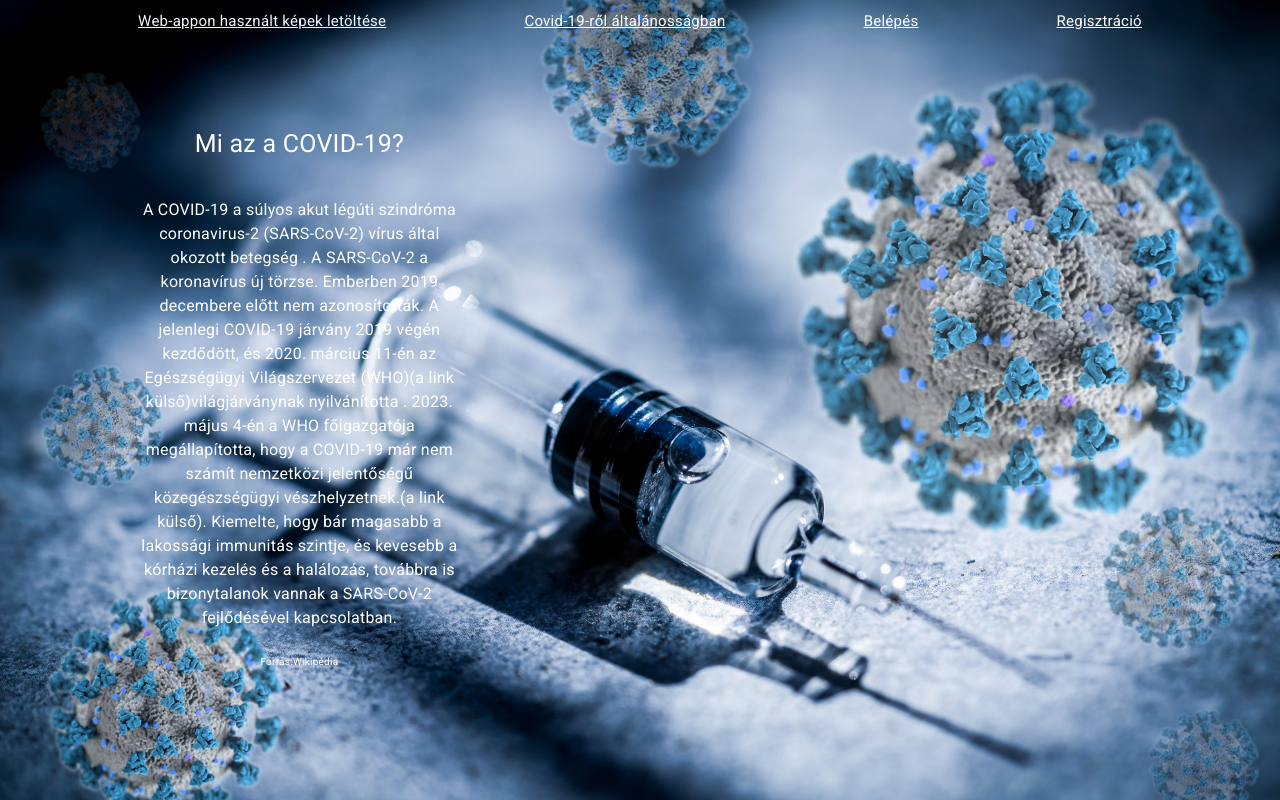
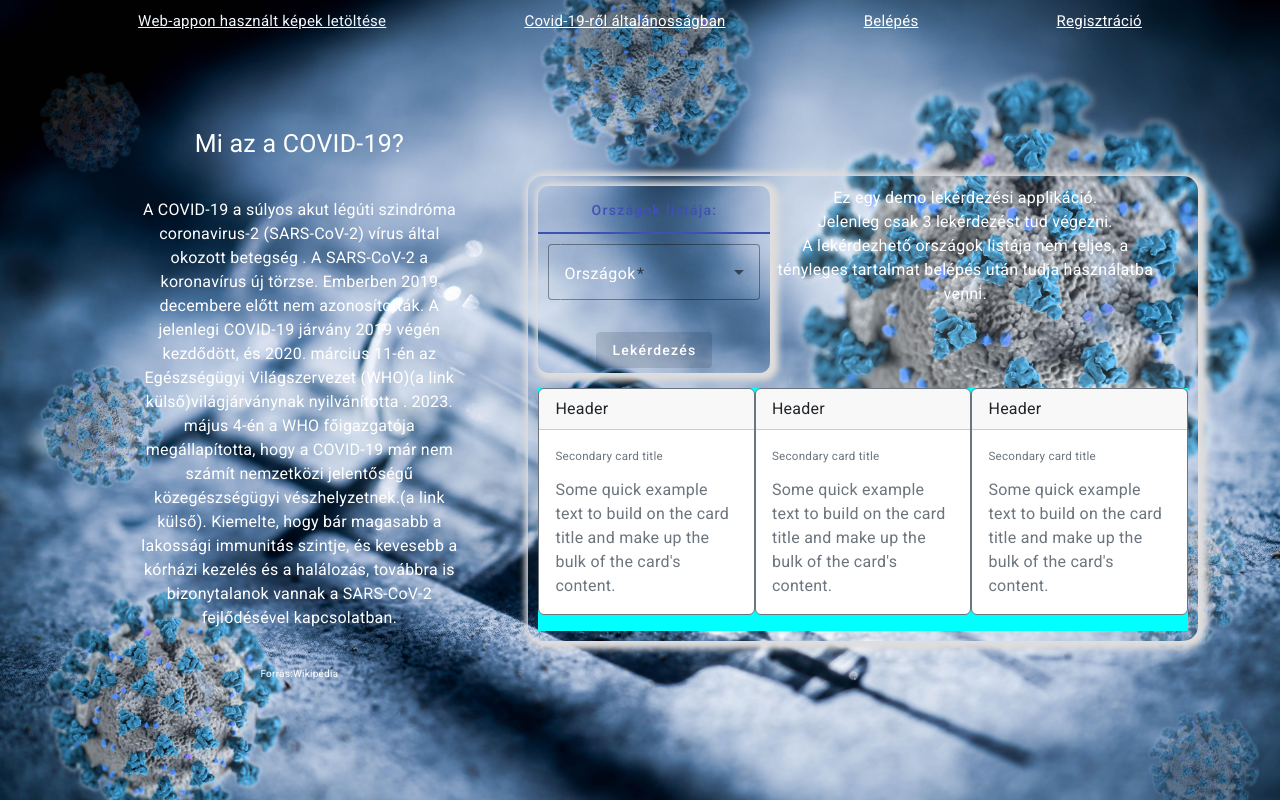
Before and after one commit to Tkaroly84/angular-vizsga, an Angular app: page / in a window 1280 px wide. Built offline with nearby package versions, Linux system fonts and the light colour scheme.

Commit message:
version 1.6

```diff
--- /dev/null
+++ b/src/app/landing-page/demo-lekerdezes/demo-lekerdezes.component.html
@@ -0,0 +1,28 @@
+<form [formGroup]="newSearch" (ngSubmit)="search()" class="form">
+
+    <mat-tab-group >
+      <mat-tab label="Országok listája:">
+        <mat-form-field appearance="outline">
+          <mat-label  style="color: white;">Országok</mat-label>
+          <mat-select formControlName="country" required>
+            @for (country of countries; track country) {
+            <mat-option [value]="country.value">{{country.viewValue}}</mat-option>
+            }
+          </mat-select>
+          @if (newSearch.hasError('required')) {
+          <mat-error>Please choose an animal</mat-error>
+          }
+        </mat-form-field>
+      </mat-tab>
+    </mat-tab-group>
+
+    <mat-card-actions>
+      <button type="submit" mat-raised-button color="primary" [disabled]="newSearch.invalid || this.lekerdezesService.isLoading()">
+      @if (this.lekerdezesService.isLoading()){
+          <mat-spinner color="primary" [diameter]="20" />
+      }@else {
+        Lekérdezés
+      }</button>
+    </mat-card-actions>
+
+  </form>
--- /dev/null
+++ b/src/app/landing-page/demo-lekerdezes/demo-lekerdezes.component.scss
@@ -0,0 +1,14 @@
+.form {
+    height: fit-content;
+    box-shadow: 3px 2px 6px 6px rgb(223, 221, 221);
+    border-radius: 10px;
+    width: 100%;
+    mat-form-field {
+        padding: 10px;
+    }
+    button{
+        margin-left: 25%;
+        margin-bottom: 5px;
+        color: white;
+    }
+    }
--- /dev/null
+++ b/src/app/landing-page/demo-lekerdezes/demo-lekerdezes.component.ts
@@ -0,0 +1,50 @@
+import { Component } from '@angular/core';
+import { FormControl, FormGroup, FormsModule, ReactiveFormsModule, Validators } from '@angular/forms';
+import { MatButtonModule } from '@angular/material/button';
+import { MatCardModule } from '@angular/material/card';
+import { MatFormFieldModule } from '@angular/material/form-field';
+import { MatInputModule } from '@angular/material/input';
+import { MatProgressSpinner } from '@angular/material/progress-spinner';
+import { MatSelectModule } from '@angular/material/select';
+import { MatTabsModule } from '@angular/material/tabs';
+import { RouterLink } from '@angular/router';
+import { LekerdezesService } from '../../home/lekerdezes.service';
+import { Country } from '../../models/country.model';
+
+@Component({
+  selector: 'app-demo-lekerdezes',
+  standalone: true,
+  imports: [MatProgressSpinner, MatTabsModule, MatFormFieldModule, MatSelectModule, MatInputModule, FormsModule, MatCardModule, MatButtonModule, ReactiveFormsModule, RouterLink],
+  templateUrl: './demo-lekerdezes.component.html',
+  styleUrl: './demo-lekerdezes.component.scss'
+})
+export class DemoLekerdezesComponent {
+
+  countries: Country[] = [
+    { value: 'Hungary', viewValue: 'Magyarország' },
+    { value: 'France', viewValue: 'Franciaország' },
+    { value: 'Slovakia', viewValue: 'Szlovákia' },
+    { value: 'Slovenia', viewValue: 'Szlovénia' },
+    { value: 'Austria', viewValue: 'Ausztria' },
+    { value: 'Romania', viewValue: 'Románia' },
+  ];
+
+  newSearch = new FormGroup({
+    country: new FormControl<string>('', [Validators.required]),
+  })
+
+
+  constructor(
+    protected readonly lekerdezesService: LekerdezesService
+  ) { }
+
+  search() {
+
+    const valasztottOrszag = this.newSearch.get('country')?.value ?? '';
+    this.lekerdezesService.search(valasztottOrszag);
+
+    this.newSearch.reset()
+  }
+
+
+}
--- a/src/app/landing-page/landing2/landing2.component.html
+++ b/src/app/landing-page/landing2/landing2.component.html
@@ -19,8 +19,45 @@
         2023. május 4-én a WHO főigazgatója megállapította, hogy a COVID-19 már nem számít nemzetközi jelentőségű
         közegészségügyi vészhelyzetnek.(a link külső). Kiemelte, hogy bár magasabb a lakossági immunitás szintje, és
         kevesebb a kórházi kezelés és a halálozás, továbbra is bizonytalanok vannak a SARS-CoV-2 fejlődésével
-                kapcsolatban. <br><br><p style="font-size: 10px;">Forrás:Wikipédia</p>
-            </p>
+        kapcsolatban. <br><br>
+      <p style="font-size: 10px;">Forrás:Wikipédia</p>
+    </div>
+
+    <div class="demo-lekerdezes">
+
+      <div style="display: flex;">
+
+        <app-demo-lekerdezes />
+
+        <div class="demo-lekerdezes-leiras">
+          <p>Ez egy demo lekérdezési applikáció. <br>
+            Jelenleg csak 3 lekérdezést tud végezni. <br> A lekérdezhető országok listája nem teljes, a tényleges tartalmat
+            belépés után tudja használatba venni.</p>
+        </div>
+
+      </div>
+      <div class="demo-list">
+        <app-list-demo />
       </div>
     </div>
+
+    <!--     Carousel
+
+            <div id="carouselExampleSlidesOnly" class="carousel slide" data-ride="carousel">
+            <div class="carousel-inner">
+              <div class="carousel-item active">
+                <img class="d-block w-100" src="/assets/images/IMG_4787.JPG" alt="First slide">
+              </div>
+              <div class="carousel-item">
+                <img class="d-block w-100" src="/assets/images/IMG_4783.JPG" alt="Second slide">
+              </div>
+              <div class="carousel-item">
+                <img class="d-block w-100" src="/assets/images/IMG_4784.JPG" alt="Third slide">
+              </div>
+            </div>
+          </div>-->
+
+  </div>
+
+
 </body>
--- a/src/app/landing-page/landing2/landing2.component.scss
+++ b/src/app/landing-page/landing2/landing2.component.scss
@@ -1,9 +1,10 @@
-.landing2{
+.landing2 {
     width: 100%;
     height: 100%;
     background-image: url('/assets/images/IMG_4786.JPG');
     background-size: cover;
-    nav{
+
+    nav {
         margin: auto;
         width: 100%;
         display: flex;
@@ -11,34 +12,58 @@
         justify-content: space-evenly;
         color: aliceblue;
         background-color: transparent;
+
         p {
             margin-top: 10px;
             font-size: 15px;
             text-decoration: underline;
         }
-          a{
+
+        a {
             color: white;
             margin-top: 10px;
             font-size: 15px;
         }
     }
 
-    .container{
+    .container {
         display: flex;
         align-items: center;
         justify-content: space-between;
         width: 100%;
         margin-top: 80px;
-    }
-    .text{
+        .text {
             //background: linear-gradient(to right, #ff00cc, #00ccff);
             //-webkit-background-clip: text;
              color: white;
             width: 30%;
             text-align: center;
             margin-left: 50px;
+          }
+
           .text p {
             color: white;
           }
+        /*#carouselExampleSlidesOnly {
+            width: 50%;
+        }*/
+        .demo-lekerdezes{
+            padding: 10px;
+            width: 60%;
+            border-radius: 15px;
+            box-shadow: 3px 2px 6px 6px rgb(223, 221, 221);
+
         }
+        .demo-lekerdezes-leiras{
+            text-align: center;
+            color: white;
+            width: 60%;
         }
+
+    }
+
+
+
+
+
+}
--- a/src/app/landing-page/landing2/landing2.component.ts
+++ b/src/app/landing-page/landing2/landing2.component.ts
@@ -4,11 +4,13 @@ import { MatDialog } from '@angular/material/dialog';
 import { MatIconModule } from '@angular/material/icon';
 import { RouterLink } from '@angular/router';
 import { DowloadModalComponent } from '../dowload-modal/dowload-modal.component';
+import { DemoLekerdezesComponent } from '../demo-lekerdezes/demo-lekerdezes.component';
+import { ListDemoComponent } from '../list-demo/list-demo.component';
 
 @Component({
   selector: 'app-landing2',
   standalone: true,
-  imports: [RouterLink, CommonModule,MatIconModule],
+  imports: [RouterLink, CommonModule,MatIconModule, DemoLekerdezesComponent, ListDemoComponent],
   templateUrl: './landing2.component.html',
   styleUrl: './landing2.component.scss'
 })
--- /dev/null
+++ b/src/app/landing-page/list-demo/list-demo.component.html
@@ -0,0 +1,25 @@
+<div class="demo-list">
+    <div class="card border-secondary mb-3" style="max-width: 18rem;" id="list-div">
+        <div class="card-header">Header</div>
+        <div class="card-body text-secondary">
+          <h5 class="card-title">Secondary card title</h5>
+          <p class="card-text">Some quick example text to build on the card title and make up the bulk of the card's content.</p>
+        </div>
+      </div>
+
+      <div class="card border-secondary mb-3" style="max-width: 18rem;">
+        <div class="card-header">Header</div>
+        <div class="card-body text-secondary">
+          <h5 class="card-title">Secondary card title</h5>
+          <p class="card-text">Some quick example text to build on the card title and make up the bulk of the card's content.</p>
+        </div>
+      </div>
+
+      <div class="card border-secondary mb-3" style="max-width: 18rem;">
+        <div class="card-header">Header</div>
+        <div class="card-body text-secondary">
+          <h5 class="card-title">Secondary card title</h5>
+          <p class="card-text">Some quick example text to build on the card title and make up the bulk of the card's content.</p>
+        </div>
+      </div>
+</div>
--- /dev/null
+++ b/src/app/landing-page/list-demo/list-demo.component.scss
@@ -0,0 +1,7 @@
+.demo-list{
+    display: flex;
+    background-color: aqua;
+    justify-content: space-evenly;
+    margin-top: 15px;
+
+}
--- a/src/index.html
+++ b/src/index.html
@@ -6,10 +6,14 @@
   <base href="/">
   <meta name="viewport" content="width=device-width, initial-scale=1">
   <link rel="icon" type="image/x-icon" href="favicon.ico">
+  <link rel="stylesheet" href="https://cdn.jsdelivr.net/npm/bootstrap@4.0.0/dist/css/bootstrap.min.css" integrity="sha384-Gn5384xqQ1aoWXA+058RXPxPg6fy4IWvTNh0E263XmFcJlSAwiGgFAW/dAiS6JXm" crossorigin="anonymous">
   <link href="https://fonts.googleapis.com/css2?family=Roboto:wght@300;400;500&display=swap" rel="stylesheet">
   <link href="https://fonts.googleapis.com/icon?family=Material+Icons" rel="stylesheet">
 </head>
 <body class="mat-typography">
   <app-root></app-root>
+  <script src="https://code.jquery.com/jquery-3.2.1.slim.min.js" integrity="sha384-KJ3o2DKtIkvYIK3UENzmM7KCkRr/rE9/Qpg6aAZGJwFDMVNA/GpGFF93hXpG5KkN" crossorigin="anonymous"></script>
+<script src="https://cdn.jsdelivr.net/npm/popper.js@1.12.9/dist/umd/popper.min.js" integrity="sha384-ApNbgh9B+Y1QKtv3Rn7W3mgPxhU9K/ScQsAP7hUibX39j7fakFPskvXusvfa0b4Q" crossorigin="anonymous"></script>
+<script src="https://cdn.jsdelivr.net/npm/bootstrap@4.0.0/dist/js/bootstrap.min.js" integrity="sha384-JZR6Spejh4U02d8jOt6vLEHfe/JQGiRRSQQxSfFWpi1MquVdAyjUar5+76PVCmYl" crossorigin="anonymous"></script>
 </body>
 </html>
```
Also changed, not shown: src/app/landing-page/list-demo/list-demo.component.ts (added, +12 -0 lines), 2 other files (tests, documents, lock files or other folders). Lines whose indentation alone changed are shown as unchanged.
